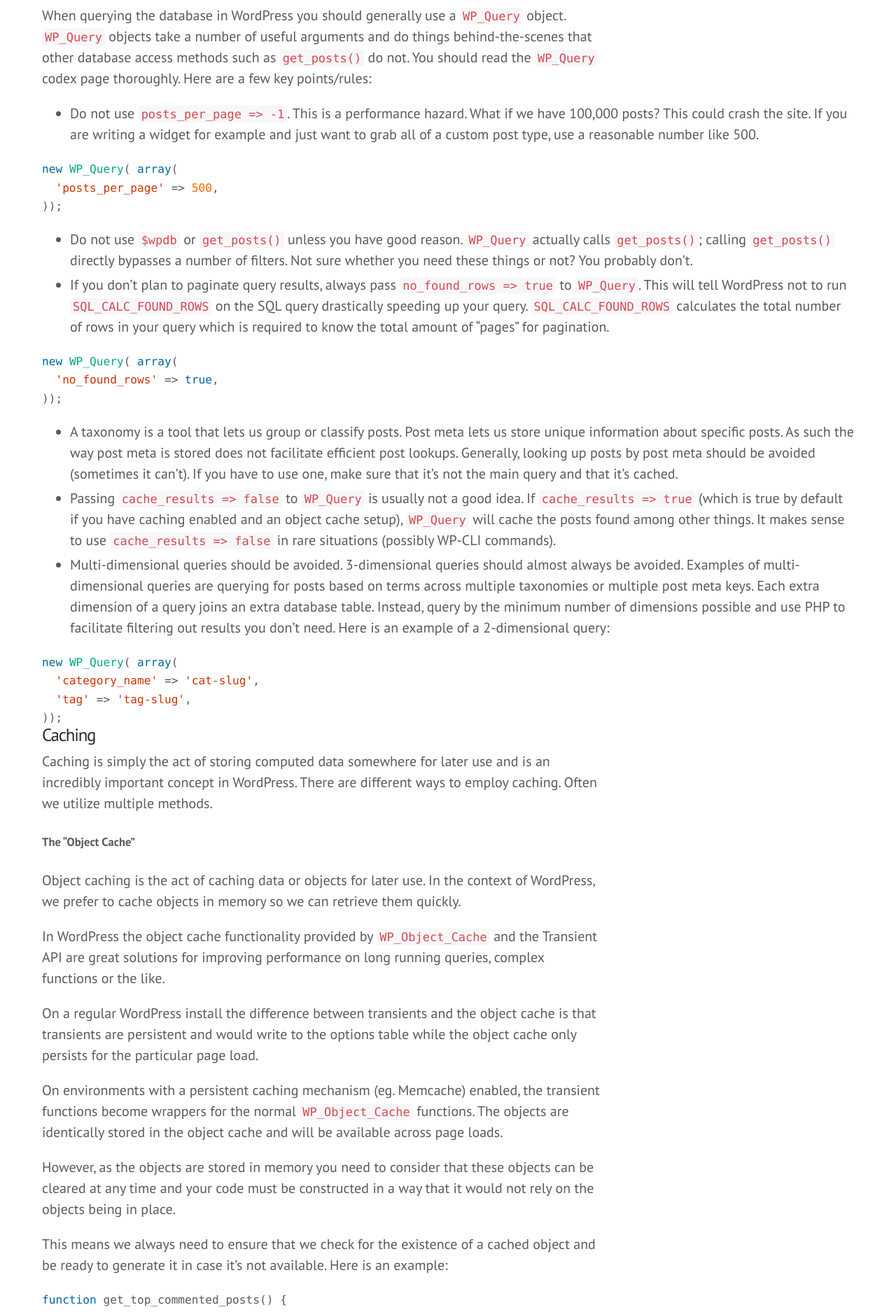
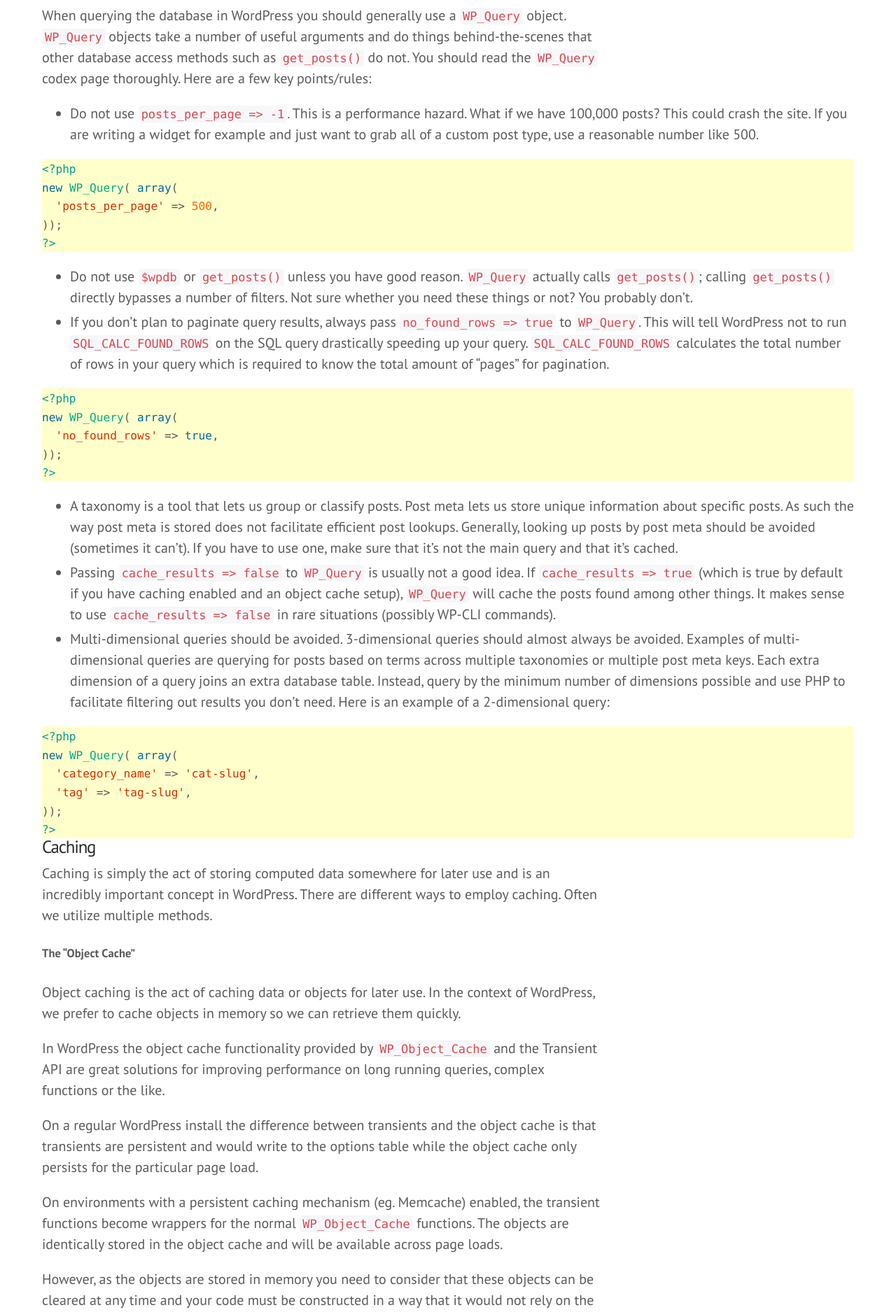
Before and after one commit to 10up/Engineering-Best-Practices, a Jekyll site: the page built from index.html, in a window 1280 px wide. Shown: the part 2460-4335 px from the top of the page at 70% size. Built offline with Jekyll 4.4.1, drawn with Linux system fonts in a browser that asks for light colours; some web fonts are replaced; Markdown is read by kramdown in place of the engine named in the settings; comment, search, counter and statistics services are not loaded; some of the changed text lies outside the part shown.

Commit message:
Use redcarpet for markdown; use PHP opening and closing tags; correct highlight selector

````diff
--- a/_config.yml
+++ b/_config.yml
@@ -2,6 +2,6 @@
 description:   Project engineering best practices used by 10up.
 url:           http://10up.github.io/Engineering-Best-Practices/
 
-markdown:      rdiscount
+markdown:      redcarpet
 permalink:     pretty
-pygments:      true
+highlighter:   pygments
--- a/_includes/markdown/PHP.md
+++ b/_includes/markdown/PHP.md
@@ -9,18 +9,22 @@
 * Do not use ```posts_per_page => -1```. This is a performance hazard. What if we have 100,000 posts? This could crash the site. If you are writing a widget for example and just want to grab all of a custom post type, use a reasonable number like 500.
 
 ```php
+<?php
 new WP_Query( array(
   'posts_per_page' => 500,
 ));
+?>
 ```
 
 * Do not use ```$wpdb``` or ```get_posts()``` unless you have good reason. ```WP_Query``` actually calls ```get_posts()```; calling ```get_posts()``` directly bypasses a number of filters. Not sure whether you need these things or not? You probably don't.
 * If you don't plan to paginate query results, always pass ```no_found_rows => true``` to ```WP_Query```. This will tell WordPress not to run ```SQL_CALC_FOUND_ROWS``` on the SQL query drastically speeding up your query. ```SQL_CALC_FOUND_ROWS``` calculates the total number of rows in your query which is required to know the total amount of "pages" for pagination.
 
 ```php
+<?php
 new WP_Query( array(
   'no_found_rows' => true,
 ));
+?>
 ```
 
 * A taxonomy is a tool that lets us group or classify posts. Post meta lets us store unique information about specific posts. As such the way post meta is stored does not facilitate efficient post lookups. Generally, looking up posts by post meta should be avoided (sometimes it can't). If you have to use one, make sure that it's not the main query and that it's cached.
@@ -28,10 +32,12 @@
 * Multi-dimensional queries should be avoided. 3-dimensional queries should almost always be avoided. Examples of multi-dimensional queries are querying for posts based on terms across multiple taxonomies or multiple post meta keys. Each extra dimension of a query joins an extra database table. Instead, query by the minimum number of dimensions possible and use PHP to facilitate filtering out results you don't need. Here is an example of a 2-dimensional query:
 
 ```php
+<?php
 new WP_Query( array(
   'category_name' => 'cat-slug',
   'tag' => 'tag-slug',
 ));
+?>
 ```
 
 #### Caching
@@ -52,6 +58,7 @@
 This means we always need to ensure that we check for the existence of a cached object and be ready to generate it in case it's not available. Here is an example:
 
 ```php
+<?php
 function get_top_commented_posts() {
     // Check for the top_commented_posts key in the top_posts group
     $top_commented_posts = wp_cache_get( 'top_commented_posts', 'top_posts' );
@@ -66,6 +73,7 @@
     }
     return $top_commented_posts;
 }
+?>
 ```
 
 
@@ -84,6 +92,7 @@
 Here is how it's done:
 
 ```php
+<?php
 // Force a refresh of top commented posts when we have a new comment count
 add_action( 'wp_update_comment_count', 'refresh_top_commented_posts', 10, 3 );
 function refresh_top_commented_posts( $post_id, $new, $old ) {
@@ -105,6 +114,7 @@
     }
     return $top_commented_posts;
 }
+?>
 ```
 
 With this implementation you can keep the cache object forever and don't need to add an expiration for the object as you would create a new cache entry whenever it is required.  Just keep in mind that some external caches (like Memcache) can invalidate cache objects without any input from WordPress. For that reason, we always need the code that repopulates the cache available.
@@ -166,17 +176,21 @@
 Any non-static data that is stored in the database must be validated or sanitized. Not doing so can result in creating potential security vulnerabilities. For example, let's validate an integer we are storing in post meta:
 
 ```php
+<?php
 if ( ! empty( $_POST['user_id'] ) ) {
     update_post_meta( $post_id, 'key', absint( $_POST['user_id'] ) );
 }
+?>
 ```
 
 ```$_POST['user_id']``` is validated using ```absint()``` which ensures an integer >= 0. Without validation ```$_POST['user_id']``` could be used maliciously to inject harmful code/data into the database. Here is another example where we sanitize a text field to be stored in the database:
 
 ```php
+<?php
 if ( ! empty( $_POST['special_heading'] ) ) {
     update_option( 'option_key', sanitize_text_field( $_POST['special_heading'] ) );
 }
+?>
 ```
 
 Again, since ```update_option()``` is storing in the database we must validate or sanitize. Here we use the sanitize text field function which is appropriate for general text fields.
--- a/_includes/syntax.css
+++ b/_includes/syntax.css
@@ -1,4 +1,4 @@
-.hll { background-color: #ffffcc }
+.highlight { background-color: #ffffcc }
  /*{ background: #f0f3f3; }*/
 .c { color: #999; } /* Comment */
 .err { color: #AA0000; background-color: #FFAAAA } /* Error */
````
